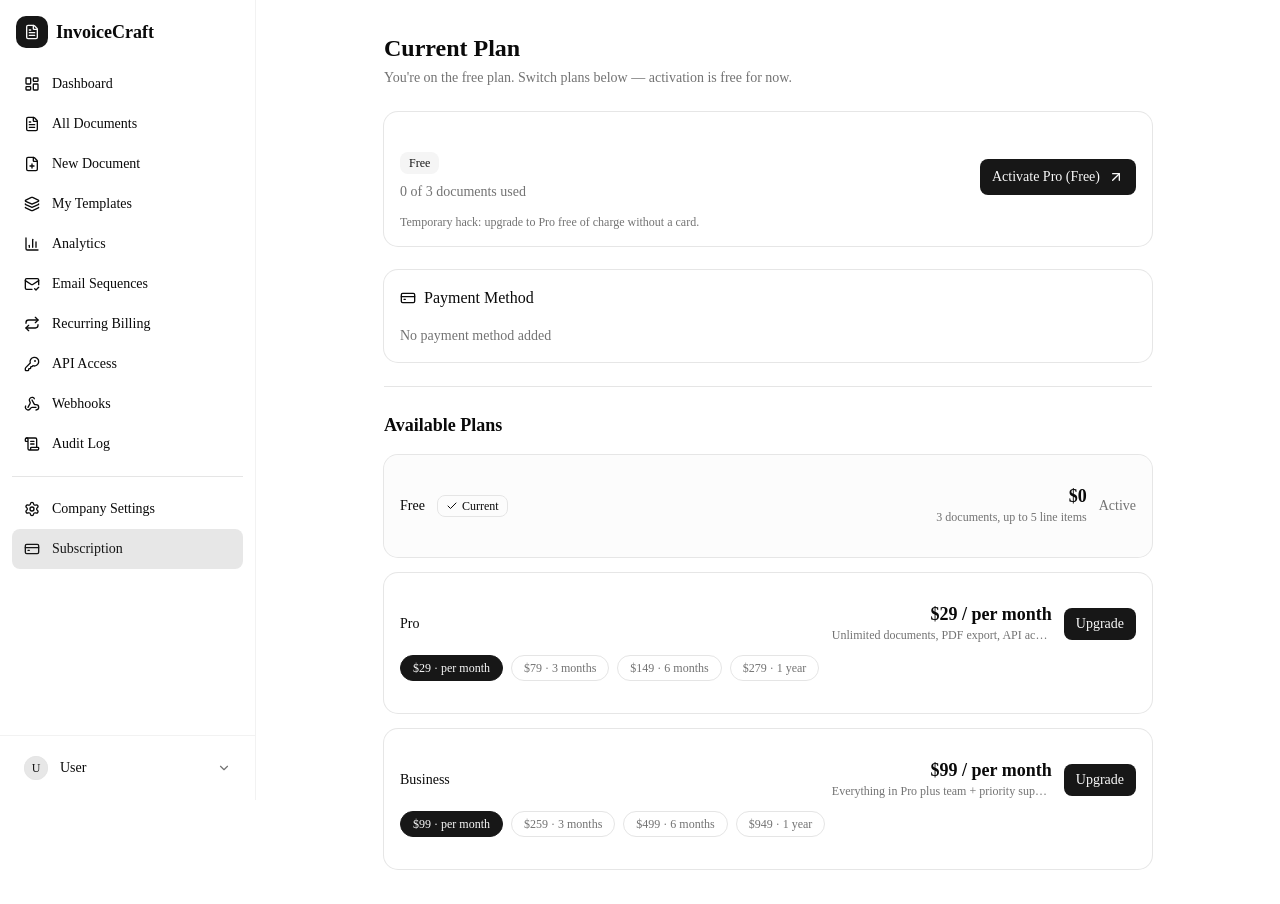
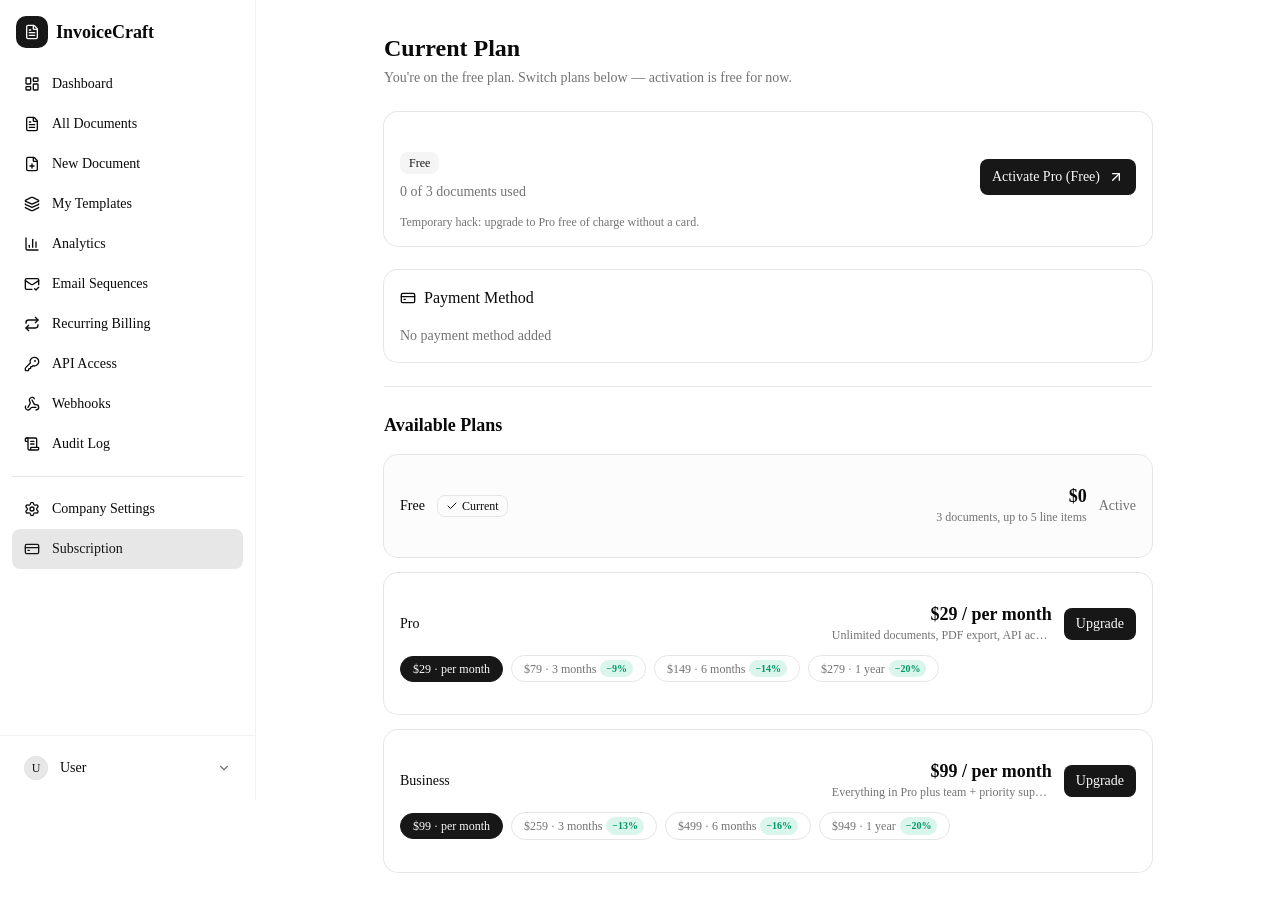
Before and after one commit to lepeha250-hash/invoicecraft, a Next.js app: page /en/billing in a window 1280 px wide. Built offline with nearby package versions, Linux system fonts and the light colour scheme; no server answers.

Commit message:
Show discounts for longer billing periods

```diff
--- a/src/app/[locale]/billing/page.tsx
+++ b/src/app/[locale]/billing/page.tsx
@@ -21,6 +21,13 @@ const PRICES: Record<PaidPlan, Record<Interval, number>> = {
 };
 
 const PLAN_RANK: Record<Plan, number> = { free: 0, pro: 1, business: 2 };
+
+const INTERVAL_MONTHS: Record<Interval, number> = {
+  month: 1,
+  quarter: 3,
+  semiannual: 6,
+  year: 12,
+};
 
 interface SubscriptionData {
   plan: Plan;
@@ -102,6 +109,14 @@ export default function BillingPage() {
     return PRICES[plan][interval];
   };
 
+  const discountOf = (plan: Plan, interval: Interval) => {
+    if (plan === "free" || interval === "month") return 0;
+    const monthly = PRICES[plan as PaidPlan].month;
+    const value = PRICES[plan as PaidPlan][interval];
+    const months = INTERVAL_MONTHS[interval];
+    return Math.round((1 - value / (monthly * months)) * 100);
+  };
+
   const formatPrice = (plan: Plan, interval: Interval) => {
     if (plan === "free") return `$${priceOf(plan, interval)}`;
     const value = priceOf(plan, interval);
@@ -137,9 +152,19 @@ export default function BillingPage() {
                   </Badge>
                   {currentPlanPaid ? (
                     <>
-                      <p className="text-sm text-muted-foreground">
+                      <div className="flex items-center gap-2 flex-wrap">
+                        <p className="text-base font-semibold">
                           {t("currentPrice", { price: formatPrice(currentPlan, currentInterval) })}
                         </p>
+                        {discountOf(currentPlan, currentInterval) > 0 && (
+                          <Badge variant="secondary">−{discountOf(currentPlan, currentInterval)}%</Badge>
+                        )}
+                      </div>
+                      {discountOf(currentPlan, currentInterval) > 0 && (
+                        <p className="text-xs text-muted-foreground line-through">
+                          ${PRICES[currentPlan as PaidPlan].month} / {t("interval.month").toLowerCase()}
+                        </p>
+                      )}
                       {currentPeriodEnd && (
                         <p className="text-sm text-muted-foreground">
                           {t("nextBilling", { date: formatDate(currentPeriodEnd) })}
@@ -230,22 +255,36 @@ export default function BillingPage() {
 
                       {isPaid && upgradable && (
                         <div className="flex flex-wrap items-center gap-2">
-                          {INTERVALS.map((iv) => (
+                          {INTERVALS.map((iv) => {
+                            const d = discountOf(plan, iv);
+                            return (
                               <button
                                 key={iv}
                                 type="button"
                                 onClick={() =>
                                   setSelectedInterval((prev) => ({ ...prev, [plan as PaidPlan]: iv }))
                                 }
-                              className={`rounded-full border px-3 py-1 text-xs transition-colors ${
+                                className={`rounded-full border px-3 py-1 text-xs transition-colors flex items-center gap-1 ${
                                   interval === iv
                                     ? "border-primary bg-primary text-primary-foreground"
                                     : "border-border bg-background text-muted-foreground hover:border-primary/50"
                                 }`}
                               >
                                 ${priceOf(plan, iv)} · {t(`interval.${iv}`)}
+                                {d > 0 && (
+                                  <span
+                                    className={
+                                      interval === iv
+                                        ? "rounded-full px-1.5 py-0.5 text-[10px] font-semibold bg-primary-foreground/20"
+                                        : "rounded-full px-1.5 py-0.5 text-[10px] font-semibold bg-emerald-500/15 text-emerald-600"
+                                    }
+                                  >
+                                    −{d}%
+                                  </span>
+                                )}
                               </button>
-                          ))}
+                            );
+                          })}
                         </div>
                       )}
                     </CardContent>
```
Lines whose indentation alone changed are shown as unchanged.
